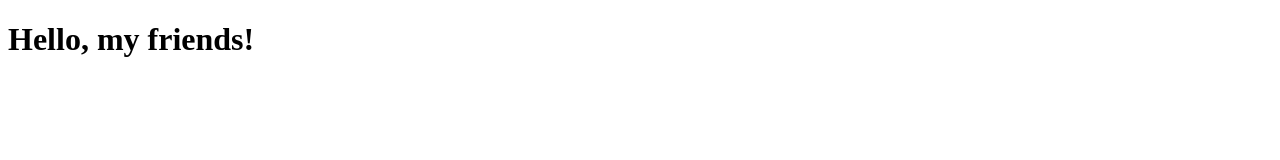
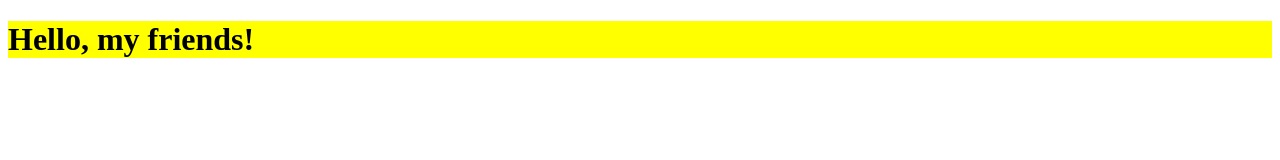
Before and after one commit to VitaliiDuduka/goit-markup-hw-01, a plain HTML site: page index.html in a window 1280 px wide. Drawn offline with Linux system fonts and the light colour scheme.

Commit message:
Update index.html

```diff
--- a/index.html
+++ b/index.html
@@ -4,9 +4,10 @@
     <meta charset="UTF-8">
     <meta http-equiv="X-UA-Compatible" content="IE=edge">
     <meta name="viewport" content="width=device-width, initial-scale=1.0">
-    <title>Document</title>
+    <title>WEBSTUDIO</title>
 </head>
 <body>
-    <h1>Hello, my friends!</h1>
+    <h1 style="background-color: yellow;">Hello, my friends!</h1>
+
 </body>
 </html>
```
